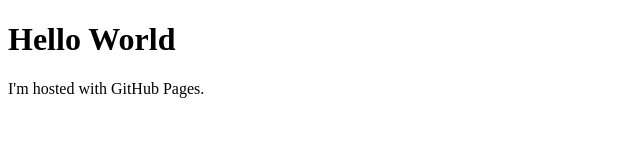
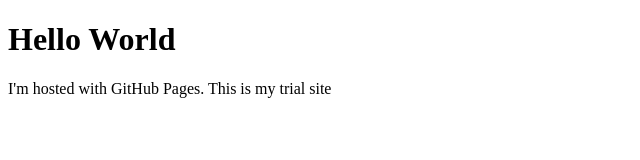
Before and after one commit to mtaylorsd71/mtaylorsd71.github.io, a plain HTML site: page index.html in a window 1280 px wide. Shown: the whole page, without its empty margins (0-640 px from the left). Drawn offline with Linux system fonts and the light colour scheme.

Commit message:
Update index.html

```diff
--- a/index.html
+++ b/index.html
@@ -1,6 +1,7 @@
 <!DOCTYPE html>
+<html>
 <body>
 <h1>Hello World</h1>
-<p>I'm hosted with GitHub Pages.</p>
+<p>I'm hosted with GitHub Pages. This is my trial site</p>
 </body>
 </html>
```
